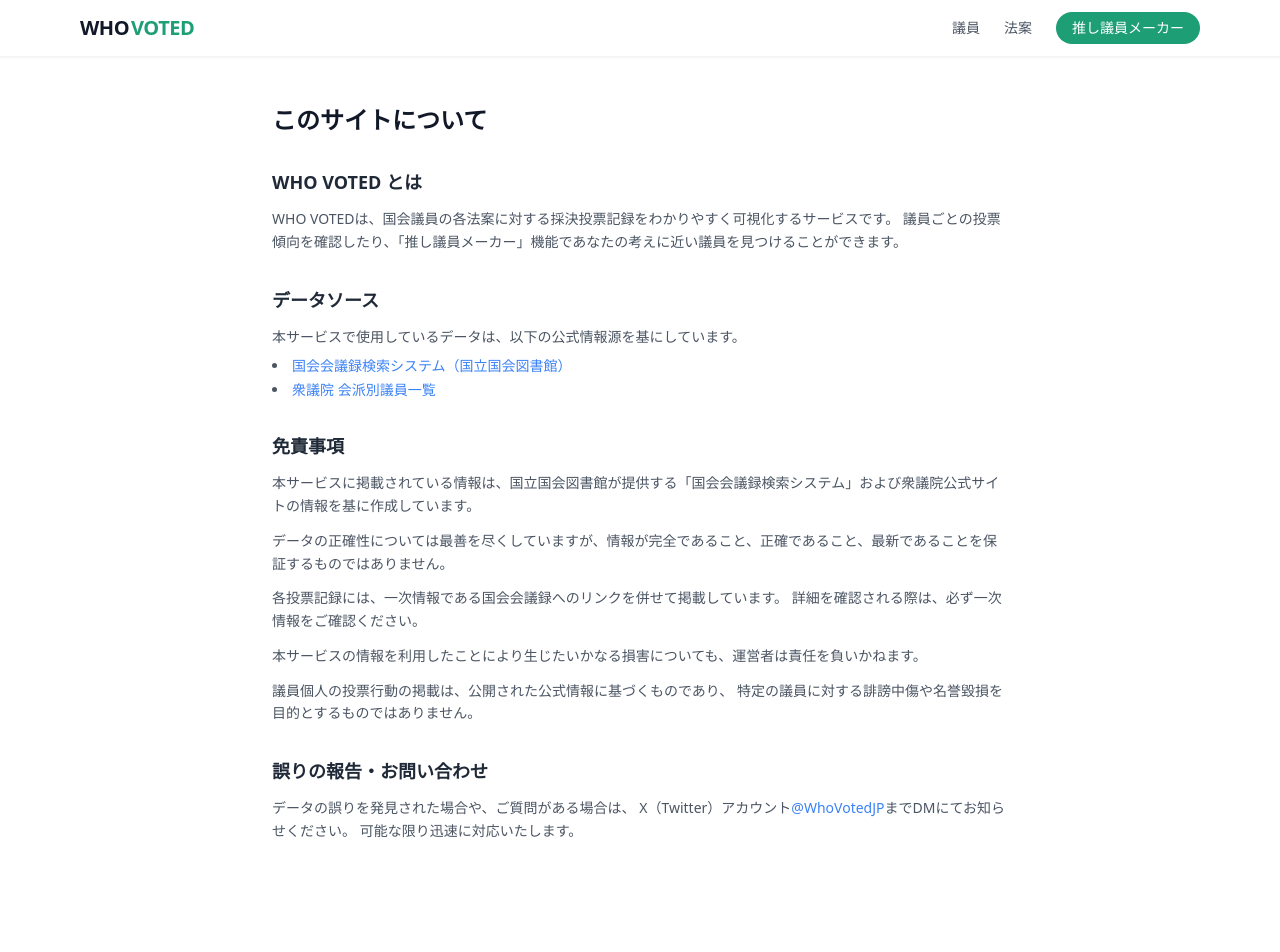
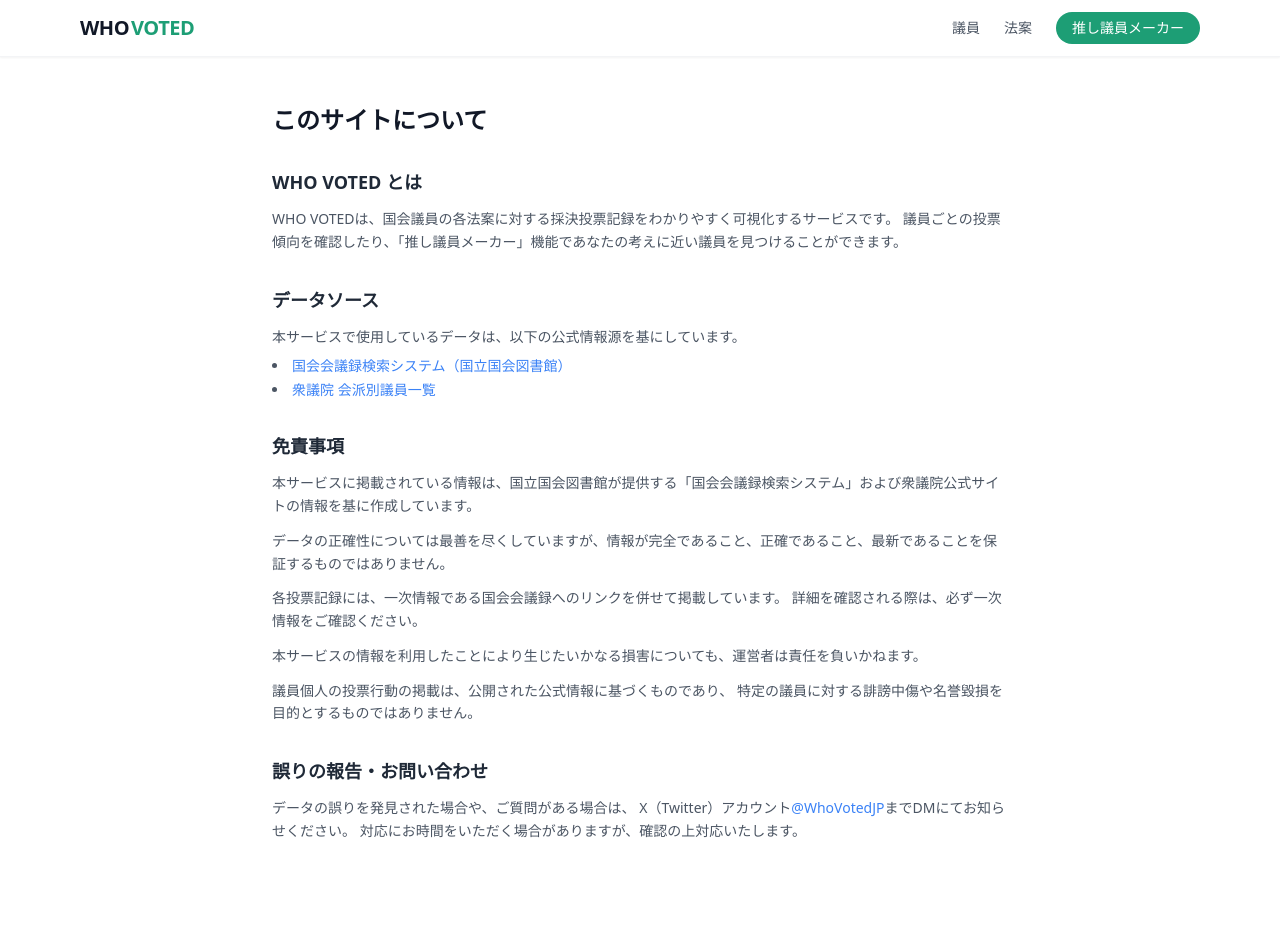
Before and after one commit to Sumo443/whosvoted, a Next.js app: page /disclaimer in a window 1280 px wide. Shown: the top 952 px of the page. Built offline with nearby package versions, Linux system fonts and the light colour scheme.

Commit message:
fix: お問い合わせ文言を微修正

```diff
--- a/src/app/disclaimer/page.tsx
+++ b/src/app/disclaimer/page.tsx
@@ -97,7 +97,7 @@ export default function DisclaimerPage() {
             @WhoVotedJP
           </a>
           までDMにてお知らせください。
-          可能な限り迅速に対応いたします。
+          対応にお時間をいただく場合がありますが、確認の上対応いたします。
         </p>
       </section>
     </div>
```
